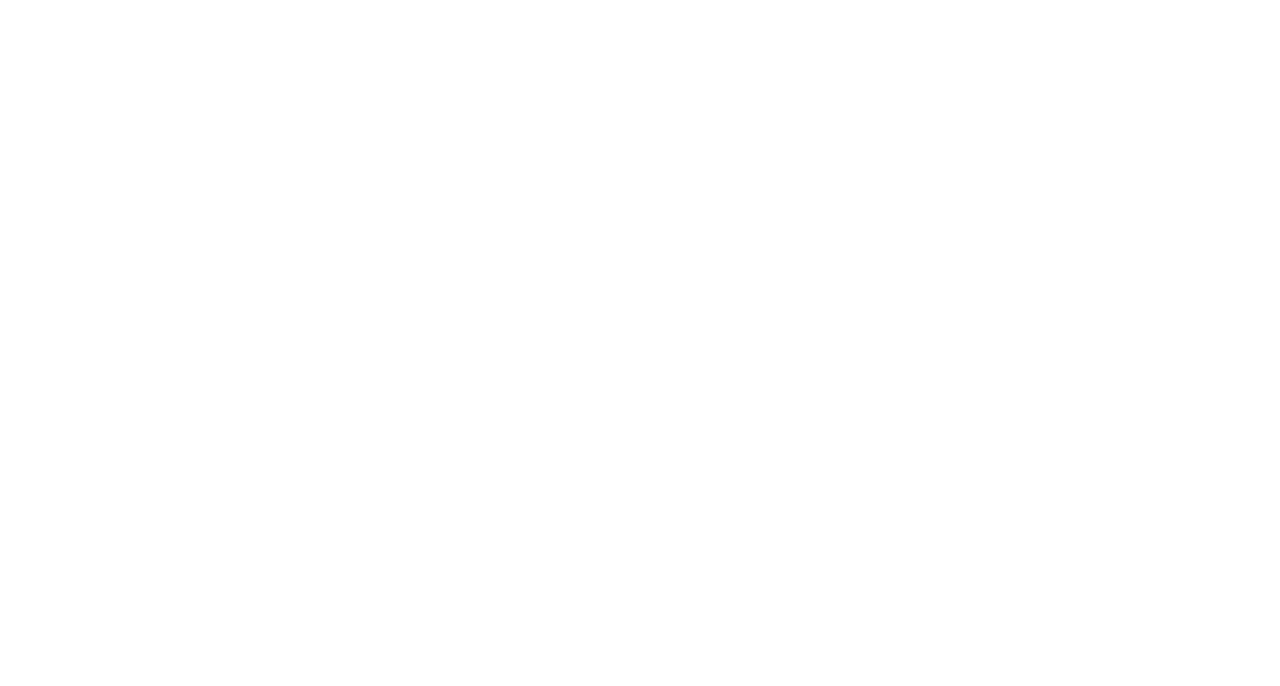
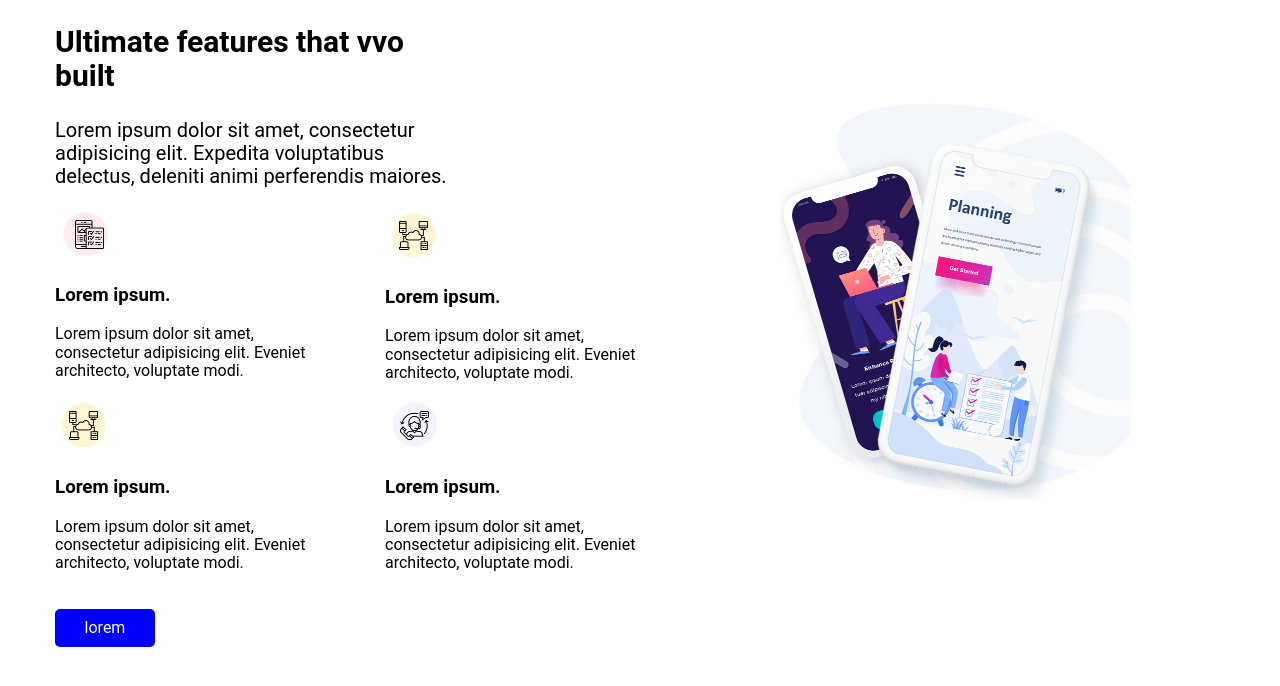
Before and after one commit to Muhammadjewel/app-landing-page-study, a plain HTML site: page index.html in a window 1280 px wide. Drawn offline with Linux system fonts and the light colour scheme.

Commit message:
Create features section

```diff
--- a/css/styles.css
+++ b/css/styles.css
@@ -7,6 +7,41 @@ html {
 	box-sizing: inherit;
 }
 body {
+	font-family: "Roboto","Arial", sans-serif;
 	padding: 0;
 	margin: 0;
 }
+.conteiner{
+	width: 1170px;
+	margin: 0 auto;
+}
+.title{
+	width: 400px;
+	font-size: 20px;
+}
+.info{
+	display:flex;
+	flex-wrap: wrap;
+	justify-content: space-between;
+	width: 600px;
+}
+.mini-info{
+	width: 45%;
+}
+.img{
+	width: 500px;
+	position: absolute;
+	right: 0;
+	top: 100px;
+}
+.link{
+	display: block;
+	width: 100px;
+	text-align: center;
+	text-decoration: none;
+	background-color: blue;
+	color: white;
+	margin-top:20px;
+	padding: 10px;
+	border-radius: 5px;
+}
--- a/index.html
+++ b/index.html
@@ -8,6 +8,38 @@
 	<link rel="stylesheet" href="css/styles.css">
 </head>
 <body>
+	<div class="conteiner">
+		<section class="title">
+		<h2>Ultimate features that vvo built</h2>
+		<p>Lorem ipsum dolor sit amet, consectetur adipisicing elit. Expedita voluptatibus delectus, deleniti animi perferendis maiores.</p>
+		</section>
+		<section class="info">
+			<div class="mini-info">
+			<img src="img/phone-icon.png" alt="phone icon">
+			<h3>Lorem ipsum.</h3>
+			<p>Lorem ipsum dolor sit amet, consectetur adipisicing elit. Eveniet architecto, voluptate modi.</p>
+			</div>
+			<div class="mini-info">
+				<img src="img/setting.png" alt="phone icon">
+			<h3>Lorem ipsum.</h3>
+			<p>Lorem ipsum dolor sit amet, consectetur adipisicing elit. Eveniet architecto, voluptate modi.</p>
+			</div>
+			<div class="mini-info">
+				<img src="img/setting.png" alt="phone icon">
+			<h3>Lorem ipsum.</h3>
+			<p>Lorem ipsum dolor sit amet, consectetur adipisicing elit. Eveniet architecto, voluptate modi.</p>
+			</div>
+			<div class="mini-info">
+				<img src="img/dispecher.png" alt="phone icon">
+			<h3>Lorem ipsum.</h3>
+			<p>Lorem ipsum dolor sit amet, consectetur adipisicing elit. Eveniet architecto, voluptate modi.</p>
+			</div>
+		</section>
+		<a class="link" href="#">lorem</a>
+		<section class="img"><img src="img/phone.png" alt="phone">
+		</section>
+
+	</div>
 
 </body>
 </html>
```
Also changed, not shown: img/dispecher.png (added), img/line_2.png (added), img/phone-icon.png (added), img/phone.png (added), img/setting.png (added).
